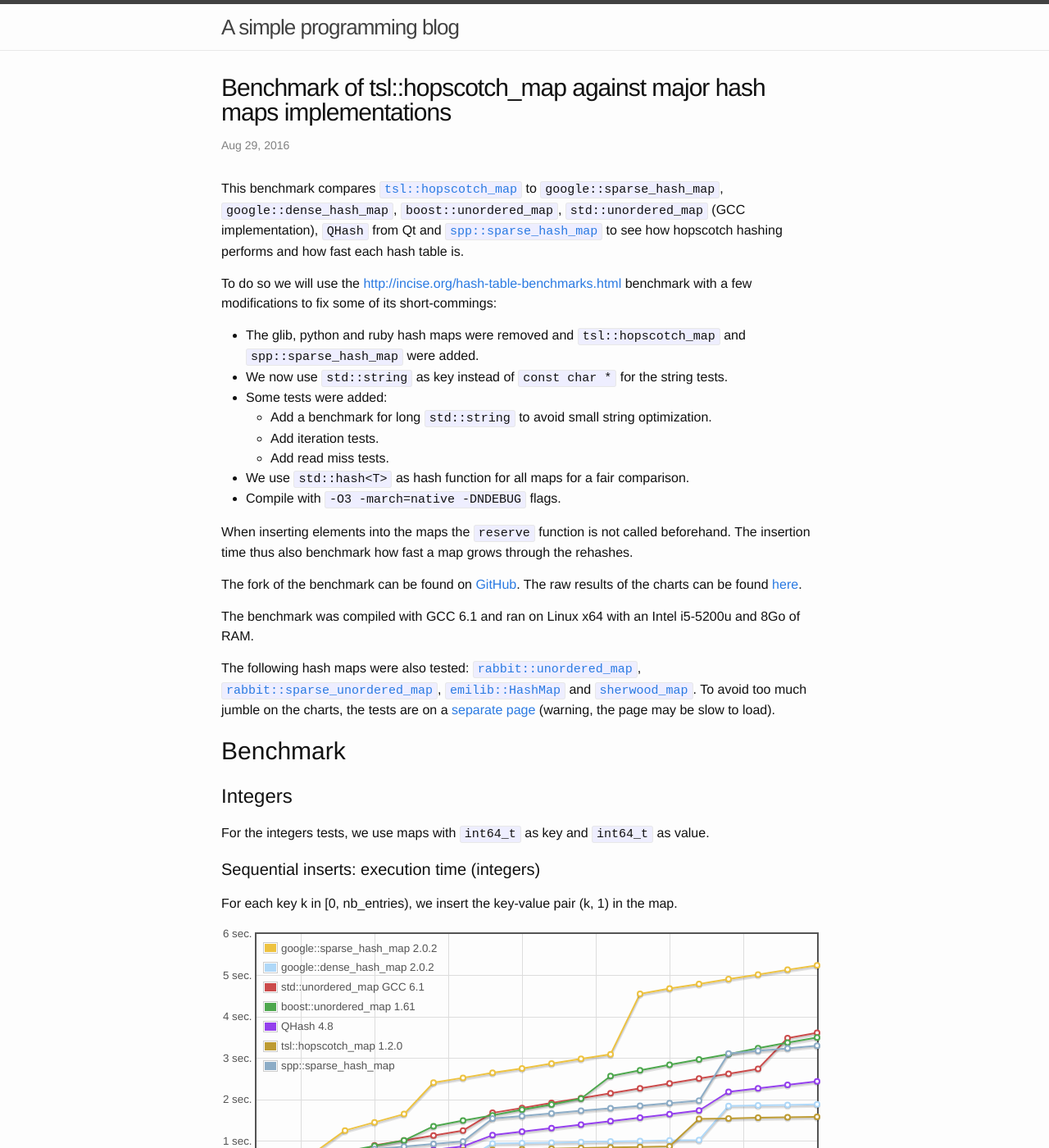
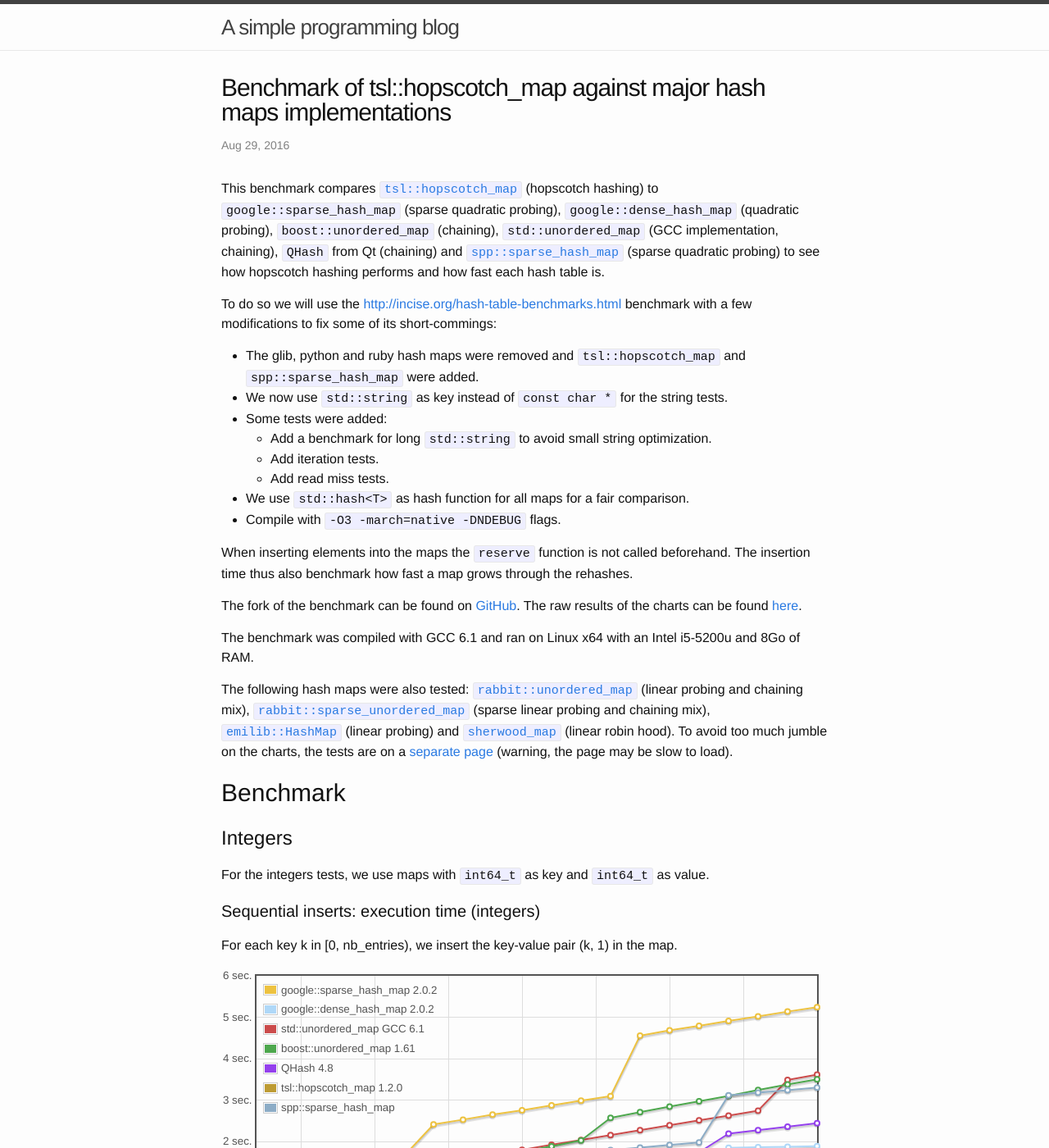
Before and after one commit to Tessil/tessil.github.io, a Jekyll site: the page built from _posts/2016-08-29-benchmark-hopscotch-map.md, in a window 1280 px wide and 1400 px high. Shown: the whole window at 82% size. Built offline with Jekyll 4.4.1, drawn with Linux system fonts in a browser that asks for light colours; comment, search, counter and statistics services are not loaded.

Commit message:
Add implementation infos.

```diff
--- a/_posts/2016-08-29-benchmark-hopscotch-map.md
+++ b/_posts/2016-08-29-benchmark-hopscotch-map.md
@@ -184,7 +184,7 @@ comments: true
 
 
 
-This benchmark compares [`tsl::hopscotch_map`](https://github.com/Tessil/hopscotch-map) to `google::sparse_hash_map`, `google::dense_hash_map`, `boost::unordered_map`, `std::unordered_map` (GCC implementation), `QHash` from Qt and [`spp::sparse_hash_map`](https://github.com/greg7mdp/sparsepp) to see how hopscotch hashing performs and how fast each hash table is.
+This benchmark compares [`tsl::hopscotch_map`](https://github.com/Tessil/hopscotch-map) (hopscotch hashing) to `google::sparse_hash_map` (sparse quadratic probing), `google::dense_hash_map` (quadratic probing), `boost::unordered_map` (chaining), `std::unordered_map` (GCC implementation, chaining), `QHash` from Qt (chaining) and [`spp::sparse_hash_map`](https://github.com/greg7mdp/sparsepp) (sparse quadratic probing) to see how hopscotch hashing performs and how fast each hash table is.
 
 To do so we will use the <http://incise.org/hash-table-benchmarks.html> benchmark with a few modifications to fix some of its short-commings:
 
@@ -203,7 +203,7 @@ The fork of the benchmark can be found on [GitHub](https://github.com/Tessil/has
 
 The benchmark was compiled with GCC 6.1 and ran on Linux x64 with an Intel i5-5200u and 8Go of RAM.
 
-The following hash maps were also tested: [`rabbit::unordered_map`](https://github.com/tjizep/rabbit), [`rabbit::sparse_unordered_map`](https://github.com/tjizep/rabbit), [`emilib::HashMap`](https://github.com/emilk/emilib) and [`sherwood_map`](https://github.com/skarupke/sherwood_map). To avoid too much jumble on the charts, the tests are on a [separate page]({{ site.url }}/other/hash_table_benchmark.html) (warning, the page may be slow to load).
+The following hash maps were also tested: [`rabbit::unordered_map`](https://github.com/tjizep/rabbit) (linear probing and chaining mix), [`rabbit::sparse_unordered_map`](https://github.com/tjizep/rabbit) (sparse linear probing and chaining mix), [`emilib::HashMap`](https://github.com/emilk/emilib) (linear probing) and [`sherwood_map`](https://github.com/skarupke/sherwood_map) (linear robin hood). To avoid too much jumble on the charts, the tests are on a [separate page]({{ site.url }}/other/hash_table_benchmark.html) (warning, the page may be slow to load).
 
 <h2>Benchmark</h2>
 
```
